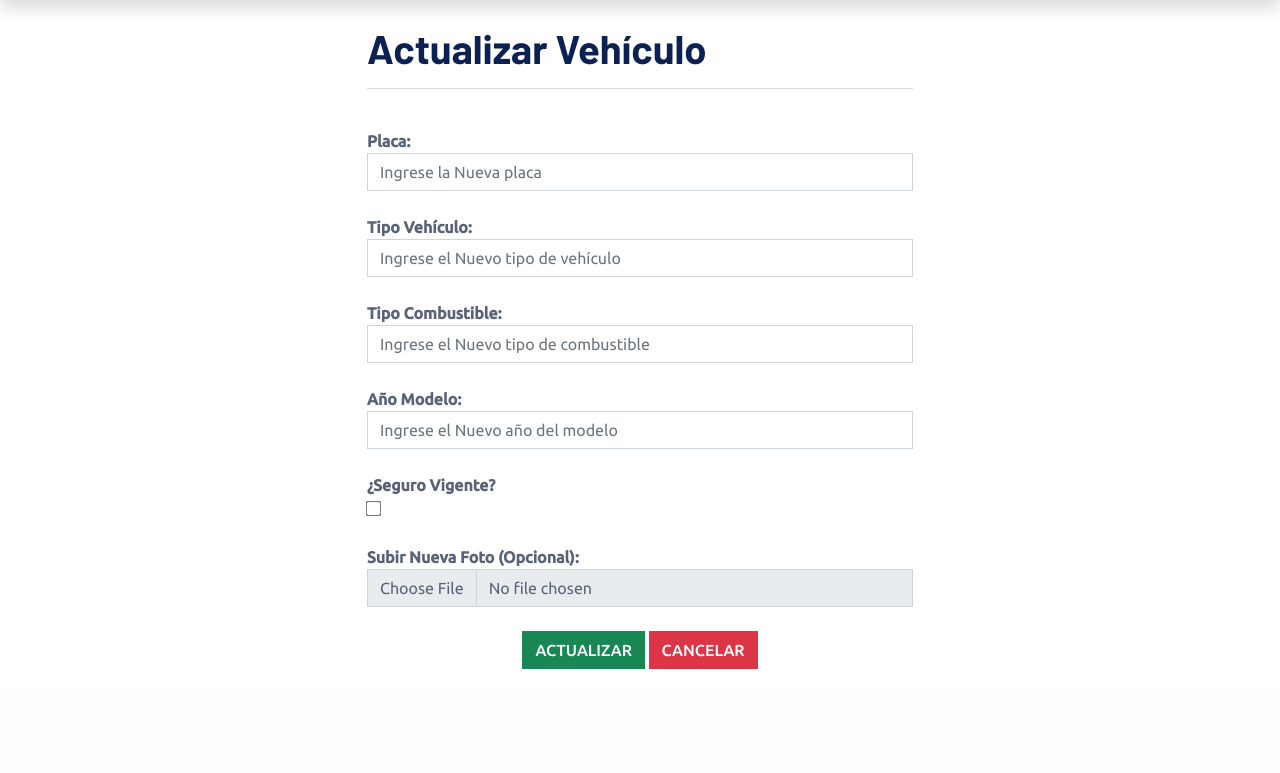
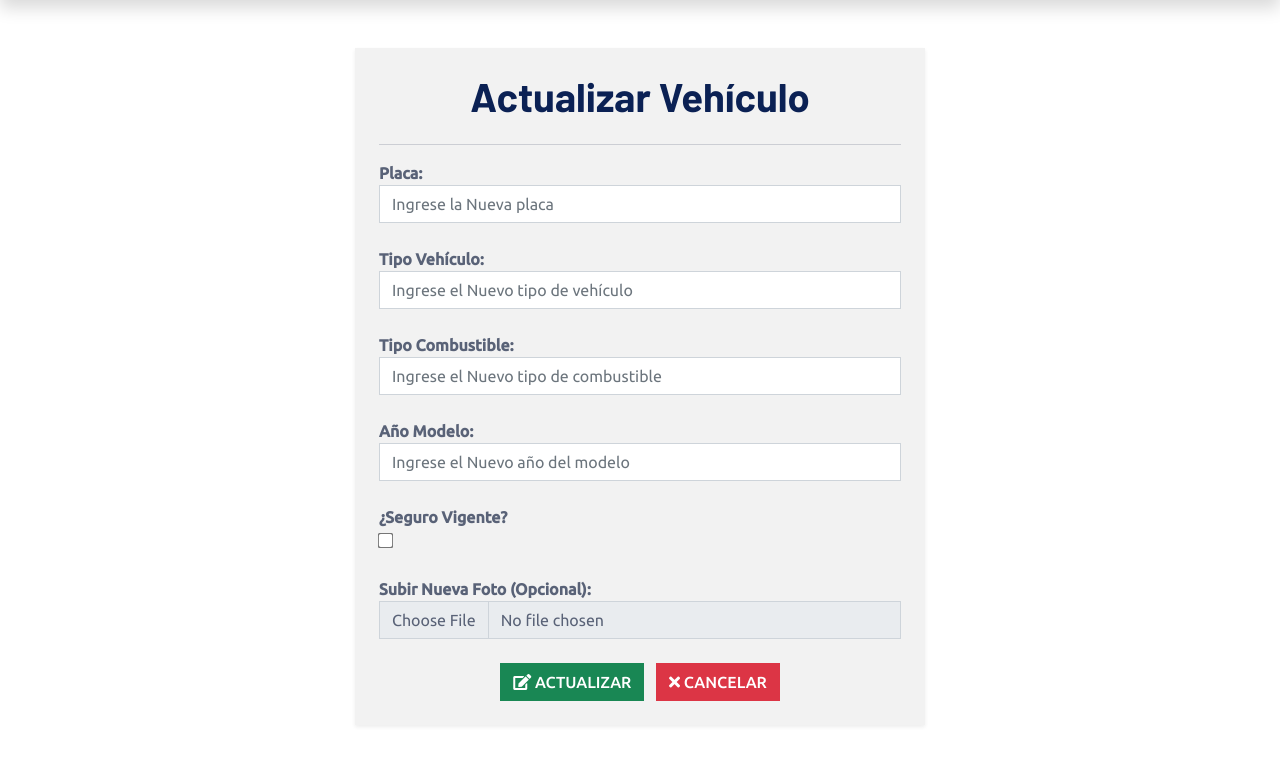
Before and after one commit to pablo2001-bod/control-flota, a Django app: template flota/templates/editarVehiculo.html in a window 1280 px wide. Shown: the part 128-901 px from the top of the page. Before the commit the page ends 797 px from the top, so only its background shows below. Run offline with Django 5.2, Linux system fonts and the light colour scheme; the template is opened without the code that fills it, so the values that code supplies are empty; some libraries are stand-ins or nearby versions.

Commit message:
EditarVehiculo.html

```diff
--- a/flota/templates/editarVehiculo.html
+++ b/flota/templates/editarVehiculo.html
@@ -1,16 +1,13 @@
 {% extends "./plantillaPrincipal.html" %}
 {% block contenido %}
-    <div class="container">
-        <div class="row">
-            <div class="col-md-3"></div>
-            <div class="col-md-6">
-                <br>
-                <h1><b>Actualizar Vehículo</b></h1>
+    <div class="container py-5">
+        <div class="row justify-content-center">
+            <div class="col-md-6 bg-light p-4 rounded shadow-sm">
+                <h1 class="text-center mb-4"><b>Actualizar Vehículo</b></h1>
                 <hr>
                 <form action="/actualizarVehiculo/" method="post" enctype="multipart/form-data">
                     {% csrf_token %}
-                    <input value="{{vehiculo.id}}" class="form-control" type="hidden" name="id" readonly>
-                    <br>
+                    <input value="{{vehiculo.id}}" type="hidden" name="id" readonly>
 
                     <b>Placa:</b> <br>
                     <input value="{{vehiculo.placa}}" placeholder="Ingrese la Nueva placa" class="form-control" type="text" name="placa">
@@ -37,16 +34,14 @@
                     <br>
 
                     <div style="text-align: center;">
-                        <button class="btn btn-success" type="submit"><i class="icon-edit"></i> Actualizar</button>
-                        <a href="/listadodevehiculos" class="btn btn-danger"><i class="icon-close"></i> Cancelar
-                        </a>
+                        <button class="btn btn-success me-2" type="submit"><i class="fas fa-edit"></i> Actualizar</button>
+                        <a href="/listadodevehiculos" class="btn btn-danger"><i class="fas fa-times"></i> Cancelar</a>
                     </div>
                 </form>
-
-                <br>
             </div>
         </div>
     </div>
+
     <script>
     $("#foto").fileinput({
         language: "es",
@@ -54,16 +49,15 @@
         showCaption: false,
         dropZoneEnabled: true,
         showClose: false,
-
+        {% if vehiculo.foto %}
         initialPreview: [
             "{{ vehiculo.foto.url }}"
         ],
         initialPreviewAsData: true,
         initialPreviewFileType: 'image',
-
         overwriteInitial: true
-        });
-        $(".fileinput-upload").hide();
-
+        {% endif %}
+    });
+    $(".fileinput-upload").hide();
     </script>
 {% endblock %}
```
